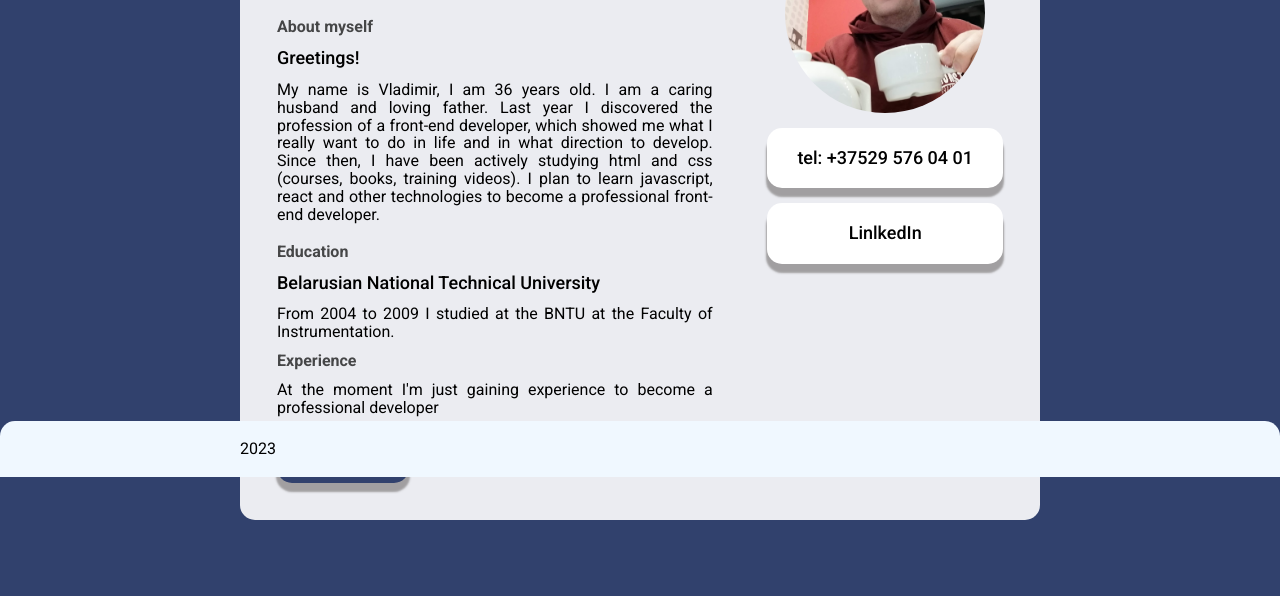
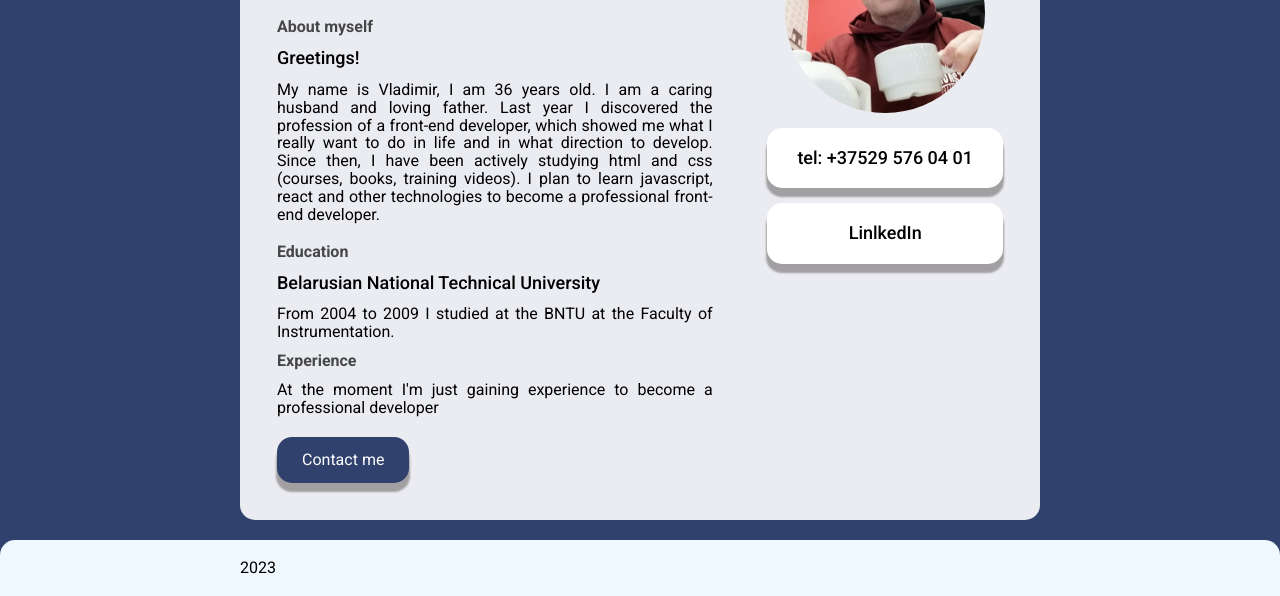
Before and after one commit to Buz13BY/Resume, a plain HTML site: page index.html in a window 1280 px wide. Shown: the part 323-919 px from the top of the page. Before the commit the page ends 863 px from the top, so only its background shows below. Drawn offline with Linux system fonts and the light colour scheme.

Commit message:
footer fixed

```diff
--- a/css/style.css
+++ b/css/style.css
@@ -178,7 +178,8 @@ body {
 	font-weight: 500;
 }
 .footer {
-	position: absolute;
+	position:sticky;
+	left: 0;
 	bottom: 0;
 	background-color: aliceblue;
 	width: 100%;
```
